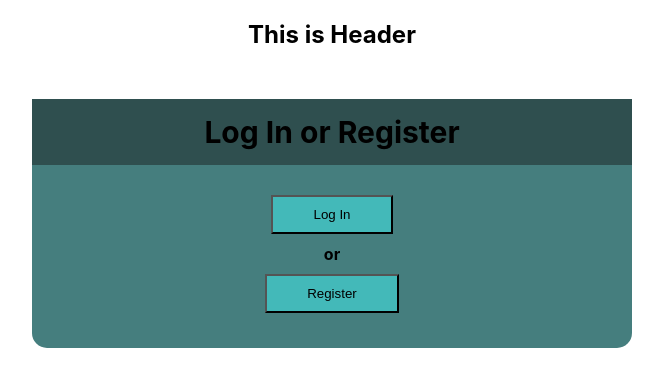
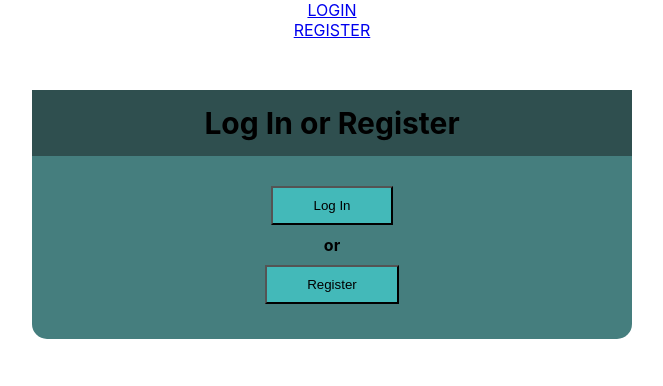
Before and after one commit to eortiz65/Team-Beef-LLC, a React (Create React App) app in the folder client/: page / in a window 1280 px wide. Shown: the top 386 px of the page, without its empty margins (308-971 px from the left). Built offline with nearby package versions, Linux system fonts and the light colour scheme.

Commit message:
some links to Header component added

```diff
--- a/client/src/components/Header.jsx
+++ b/client/src/components/Header.jsx
@@ -1,8 +1,11 @@
+import { Link } from 'react-router-dom'
+
 const Header = () => {
 
   return (
     <div>
-      <h1>This is Header</h1>
+      <Link className="nav-link right-align" to = '/login'><div>LOGIN</div></Link>
+      <Link className="nav-link" to = '/register'> <div>REGISTER</div></Link>
     </div>
   )
 }
```
